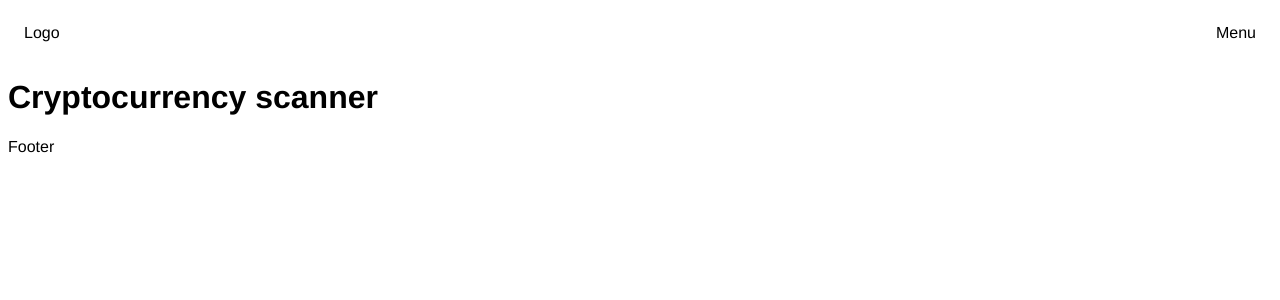
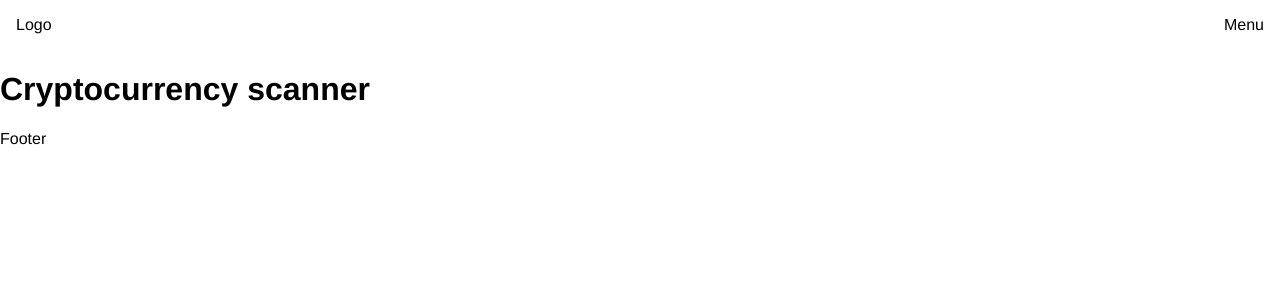
Before and after one commit to kapantzak/cryptocurrency-scanner, a Next.js app: page / in a window 1280 px wide. Shown: the top 300 px of the page. Built offline with nearby package versions, Linux system fonts and the light colour scheme.

Commit message:
Add coin details page

```diff
--- a/package.json
+++ b/package.json
@@ -15,6 +15,7 @@
     "styled-components": "^5.3.6"
   },
   "devDependencies": {
+    "babel-plugin-styled-components": "^2.0.7",
     "eslint": "8.26.0",
     "eslint-config-next": "13.0.0"
   }
--- a/pages/api/hello.js
+++ /dev/null
@@ -1,5 +0,0 @@
-// Next.js API route support: https://nextjs.org/docs/api-routes/introduction
-
-export default function handler(req, res) {
-  res.status(200).json({ name: 'John Doe' })
-}
--- a/pages/index.js
+++ b/pages/index.js
@@ -4,7 +4,7 @@ export default function Home() {
   return (
     <>
       <Head>
-        <title>Cryptocurrency scanner | Home</title>
+        <title>{`${process.env.NEXT_PUBLIC_SITE_TITLE} | Home`}</title>
       </Head>
       <h1>Cryptocurrency scanner</h1>
     </>
--- a/styles/globalStyles.js
+++ b/styles/globalStyles.js
@@ -1,8 +1,14 @@
 import { createGlobalStyle } from "styled-components";
 
 const GlobalStyle = createGlobalStyle`
+    html {
+        font-size: 16px
+    }
+
     body {
-        font-family: Helvetica Neue, Helvetica, Arial, sans-serif
+        margin: 0;
+        padding: 0;
+        font-family: Helvetica Neue, Helvetica, Arial, sans-serif;
     }
 `;
 
```
Also changed, not shown: pages/[id]/details.js (added, +15 -0 lines), .babelrc (added), 1 other file (tests, documents, lock files or other folders).
